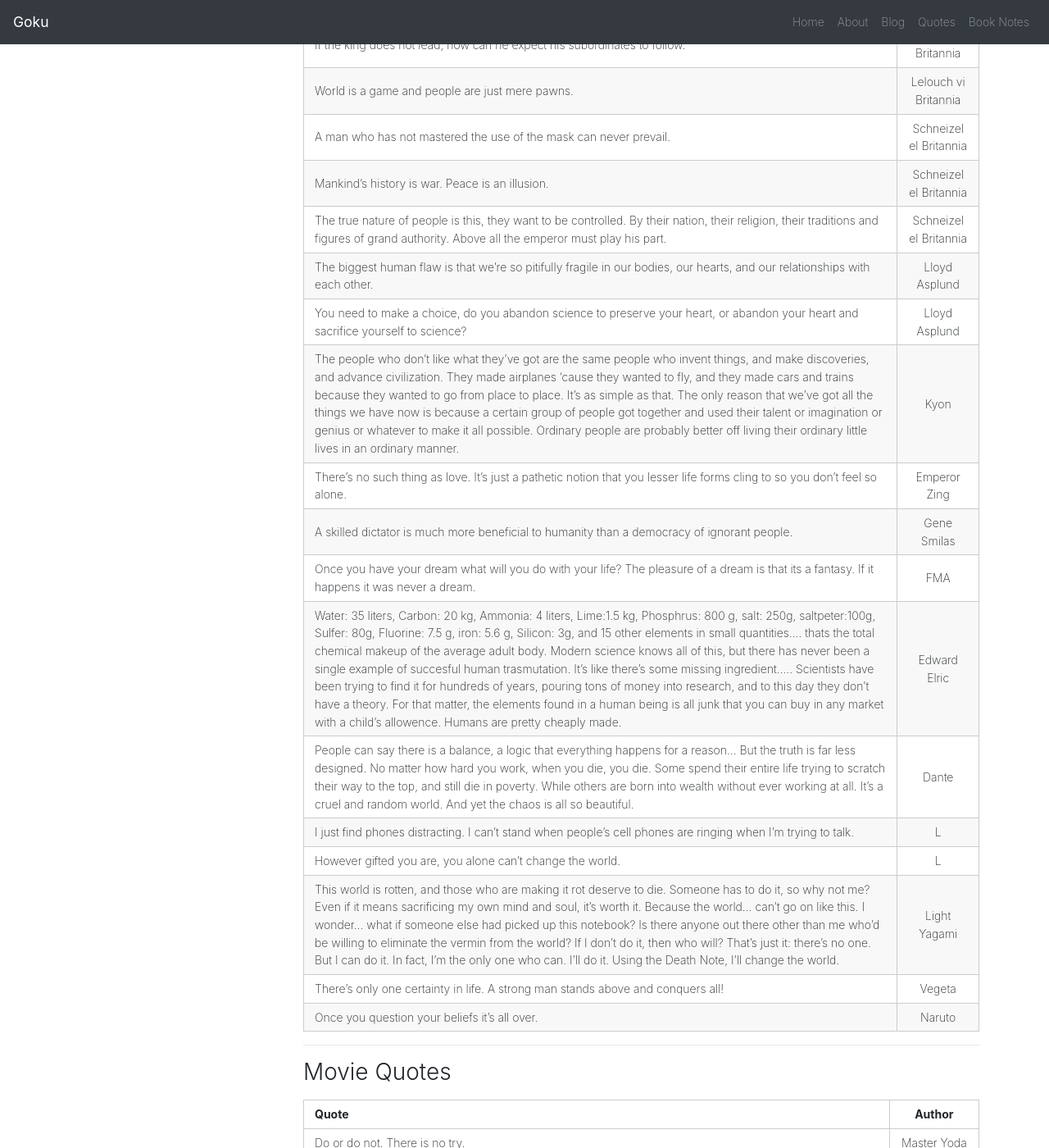
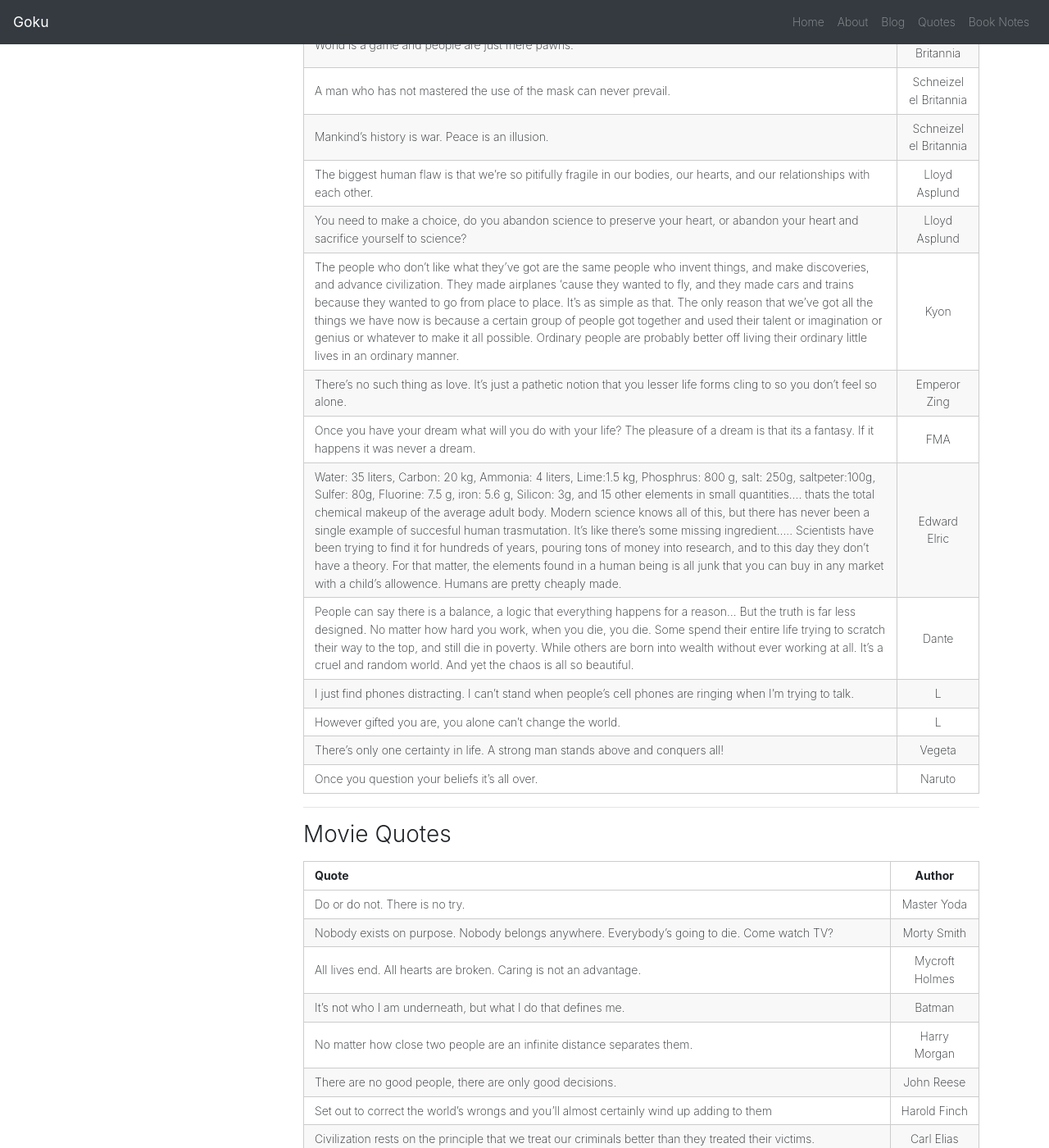
Before and after one commit to Esqarrouth/goktugyil.github.io, a Jekyll site: the page built from _pages/quotes.md, in a window 1280 px wide and 1400 px high, scrolled down 12299 px. Shown: the whole window at 82% size. Built offline with Jekyll 4.4.1, drawn with Linux system fonts in a browser that asks for light colours; some of the changed text lies outside the part shown.

Commit message:
Move context-dependent quotes

```diff
--- a/_pages/quotes.md
+++ b/_pages/quotes.md
@@ -211,7 +211,6 @@ All of a sudden we're working harder than our fathers, who we laughed at for how
 Only the paranoid survive.|Andrew Grove
 Fake it till you become it.|Amy Cuddy
 Nothing demotivates people like the equal treatment of unequals. When you hire a bozo and treat him the same as a rock star, it deflates the rock star.|Joe Kraus
-Industry does not care. They only hire people because it hasn't been automated yet. So, don't talk about decency and ethics, we cannot afford it and remain in business.|Zeitgeist
 There is only one success – to be able to spend your life in your own way.|Christopher Morley
 If you’re not living life on the edge, you’re taking up too much space.|Jim Whittaker
 The road to success is always under construction.|Arnold Palmer
@@ -297,18 +296,15 @@ If the king does not lead, how can he expect his subordinates to follow.|Lelouch
 World is a game and people are just mere pawns.|Lelouch vi Britannia
 A man who has not mastered the use of the mask can never prevail.|Schneizel el Britannia
 Mankind's history is war. Peace is an illusion.|Schneizel el Britannia
-The true nature of people is this, they want to be controlled. By their nation, their religion, their traditions and figures of grand authority. Above all the emperor must play his part.|Schneizel el Britannia
 The biggest human flaw is that we're so pitifully fragile in our bodies, our hearts, and our relationships with each other.|Lloyd Asplund
 You need to make a choice, do you abandon science to preserve your heart, or abandon your heart and sacrifice yourself to science?|Lloyd Asplund
 The people who don't like what they've got are the same people who invent things, and make discoveries, and advance civilization. They made airplanes 'cause they wanted to fly, and they made cars and trains because they wanted to go from place to place. It's as simple as that. The only reason that we've got all the things we have now is because a certain group of people got together and used their talent or imagination or genius or whatever to make it all possible. Ordinary people are probably better off living their ordinary little lives in an ordinary manner.|Kyon
 There's no such thing as love. It's just a pathetic notion that you lesser life forms cling to so you don't feel so alone.|Emperor Zing
-A skilled dictator is much more beneficial to humanity than a democracy of ignorant people.|Gene Smilas
 Once you have your dream what will you do with your life? The pleasure of a dream is that its a fantasy. If it happens it was never a dream.|FMA
 Water: 35 liters, Carbon: 20 kg, Ammonia: 4 liters, Lime:1.5 kg, Phosphrus: 800 g, salt: 250g, saltpeter:100g, Sulfer: 80g, Fluorine: 7.5 g, iron: 5.6 g, Silicon: 3g, and 15 other elements in small quantities.... thats the total chemical makeup of the average adult body. Modern science knows all of this, but there has never been a single example of succesful human trasmutation. It's like there's some missing ingredient..... Scientists have been trying to find it for hundreds of years, pouring tons of money into research, and to this day they don't have a theory. For that matter, the elements found in a human being is all junk that you can buy in any market with a child's allowence. Humans are pretty cheaply made.|Edward Elric
 People can say there is a balance, a logic that everything happens for a reason... But the truth is far less designed. No matter how hard you work, when you die, you die. Some spend their entire life trying to scratch their way to the top, and still die in poverty. While others are born into wealth without ever working at all. It's a cruel and random world. And yet the chaos is all so beautiful.|Dante
 I just find phones distracting. I can't stand when people's cell phones are ringing when I'm trying to talk.|L
 However gifted you are, you alone can't change the world.|L
-This world is rotten, and those who are making it rot deserve to die. Someone has to do it, so why not me? Even if it means sacrificing my own mind and soul, it's worth it. Because the world... can't go on like this. I wonder... what if someone else had picked up this notebook? Is there anyone out there other than me who'd be willing to eliminate the vermin from the world? If I don't do it, then who will? That's just it: there's no one. But I can do it. In fact, I'm the only one who can. I'll do it. Using the Death Note, I'll change the world.|Light Yagami
 There's only one certainty in life. A strong man stands above and conquers all!|Vegeta
 Once you question your beliefs it's all over.|Naruto
 
@@ -340,7 +336,6 @@ You must begin by gaining power over yourself; then another; then a group, an or
 Believing in something is easy, doing something about it is hard.|Ali G
 The simple truth is, the people want to be protected, they just don't want to know how.|Roger McCourt
 I don't want to be a product of my environment. I want my environment to be a product of me.|Frank Costello
-There is no good and evil, there is only power, and those too weak to seek it.|Lord Voldemort
 The thing about smart mother fuckers is that sometimes, they sound like crazy mother fuckers to stupid mother fuckers.|Walking Dead
 The thing about a battle plan is, it only works if soldiers follow orders.|Dominic
 You know what the romans did when they marched into a country? They gave the king a choice, join or die. Those who joined flourished with the empire. Those who didn't... Either way the romans took the country.|Dominic
@@ -394,7 +389,6 @@ Analyzing humor is like dissecting a frog. Few people are interested and the fro
 | ------------- |:-------------:|
 Those who don't learn from history are doomed to repeat it. Those who do learn from history are doomed to watch everyone else repeat it.|???
 Those who don't clear history are doomed to explain it.|u/C00kies4ever
-Slavery was never abolished, it was only extended to include all the colors.|Tatyana’s Thoughts
 People’s happiness depends on their expectations, not their conditions.|???
 People desperately want to believe they are safe. They look for reasons why bad things happen so they can keep being safe. When bad things happen to someone who didn't "deserve" it or didn't do anything to cause it, this makes them realize it could happen to them too. This makes them feel afraid. Because they are afraid, they attack the thing that is causing the fear. Unfortunately, that means they attack the victim and not the perpetrator.|u/mnh5
 
@@ -435,6 +429,12 @@ You need to see like a designer and think like a backend developer.|Vikas Bhagav
   <tbody>
     <tr><td>I do not accept or acknowledge many of the established &#39;social rules&#39;. I view them as irrelevant noise.</td><td></td></tr>
     <tr><td>There is freedom of speech, but I cannot guarantee freedom after speech.</td><td></td></tr>
+    <tr><td>A skilled dictator is much more beneficial to humanity than a democracy of ignorant people.</td><td>Gene Smilas</td></tr>
+    <tr><td>The true nature of people is this, they want to be controlled. By their nation, their religion, their traditions and figures of grand authority. Above all the emperor must play his part.</td><td>Schneizel el Britannia</td></tr>
+    <tr><td>This world is rotten, and those who are making it rot deserve to die. Someone has to do it, so why not me? Even if it means sacrificing my own mind and soul, it&#39;s worth it. Because the world... can&#39;t go on like this. I wonder... what if someone else had picked up this notebook? Is there anyone out there other than me who&#39;d be willing to eliminate the vermin from the world? If I don&#39;t do it, then who will? That&#39;s just it: there&#39;s no one. But I can do it. In fact, I&#39;m the only one who can. I&#39;ll do it. Using the Death Note, I&#39;ll change the world.</td><td>Light Yagami</td></tr>
+    <tr><td>There is no good and evil, there is only power, and those too weak to seek it.</td><td>Lord Voldemort</td></tr>
+    <tr><td>Industry does not care. They only hire people because it hasn&#39;t been automated yet. So, don&#39;t talk about decency and ethics, we cannot afford it and remain in business.</td><td>Zeitgeist</td></tr>
+    <tr><td>Slavery was never abolished, it was only extended to include all the colors.</td><td>Tatyana’s Thoughts</td></tr>
   </tbody>
 </table>
 </details>
```
